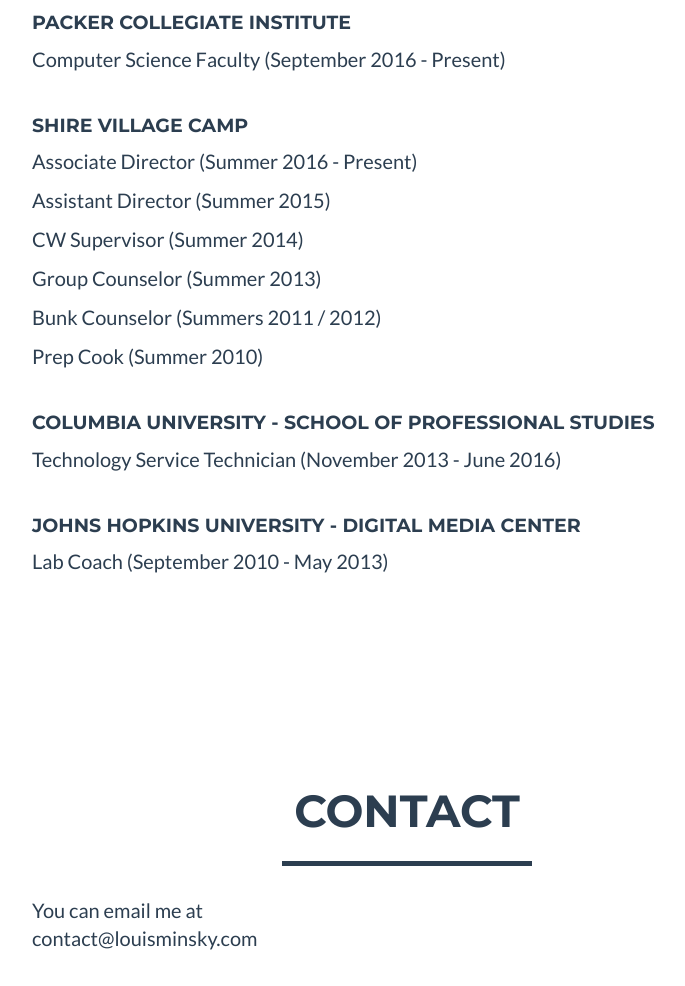
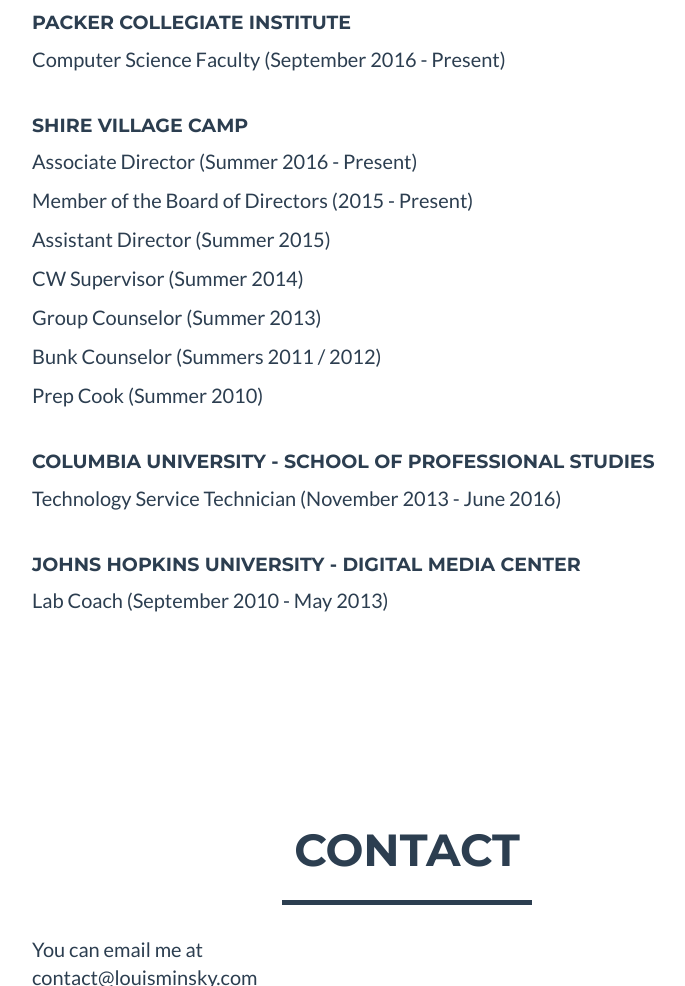
Before and after one commit to lominsky/louisminsky.com, a plain HTML site: page index.html in a window 1280 px wide. Shown: the part 1923-2909 px from the top of the page, without its empty margins (233-918 px from the left). Drawn offline with nearby package versions, Linux system fonts and the light colour scheme.

Commit message:
Update index.html
Board of directors

```diff
--- a/index.html
+++ b/index.html
@@ -230,6 +230,7 @@
                 <div class="col-lg-10 col-lg-offset-2">
                     <h4>Shire Village Camp</h4>
                     <p>Associate Director (Summer 2016 - Present)</p>
+                    <p>Member of the Board of Directors (2015 - Present)</p>
                     <p>Assistant Director (Summer 2015)</p>
                     <p>CW Supervisor (Summer 2014)</p>
                     <p>Group Counselor (Summer 2013)</p>
```
